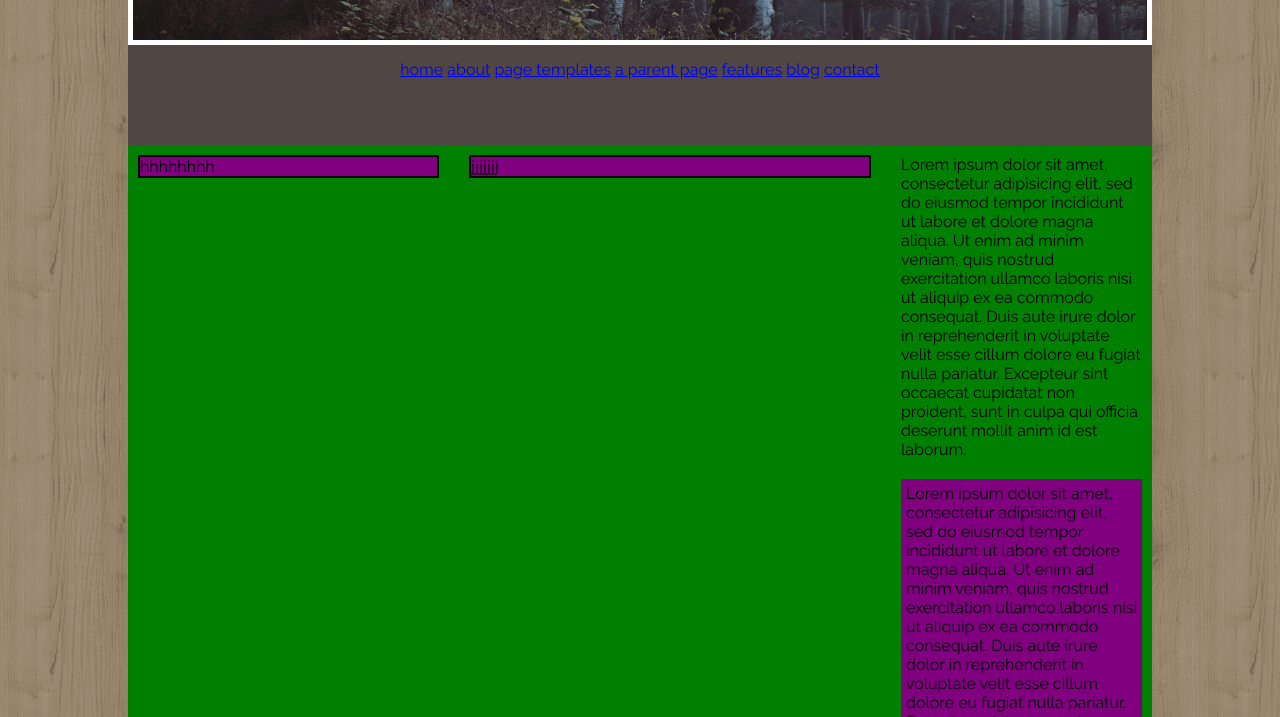
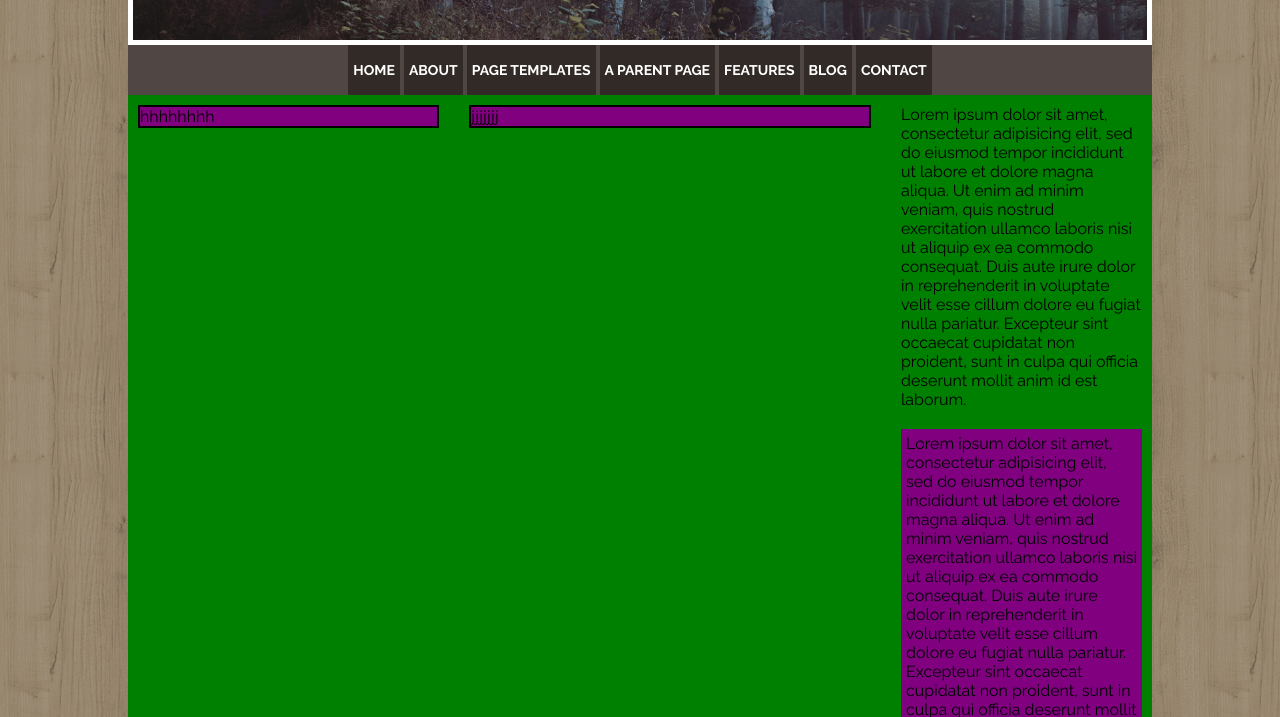
Before and after one commit to manuelatrotta/htmlcss-wp, a plain HTML site: page index.html in a window 1280 px wide. Shown: the part 383-1100 px from the top of the page. Drawn offline with Linux system fonts and the light colour scheme.

Commit message:
add features in .header-bottom ul

```diff
--- a/css/style.css
+++ b/css/style.css
@@ -37,7 +37,7 @@ body{
 }
 .header-bottom{
   background-color: #504643;
-  height: 100px;
+  height: 50px;
   line-height: 50px;
 }
 .header-bottom nav ul{
@@ -46,6 +46,16 @@ body{
 }
 .header-bottom li{
   display: inline-block;
+}
+.header-bottom li a{
+  display: inline-block;
+  padding: 0 5px;
+  color: white;
+  background-color: #322a26;
+  text-transform: uppercase;
+  text-decoration: none;
+  font-size: 14px;
+  font-weight: bold;
 }
 main{
   padding: 10px 10px;
```
